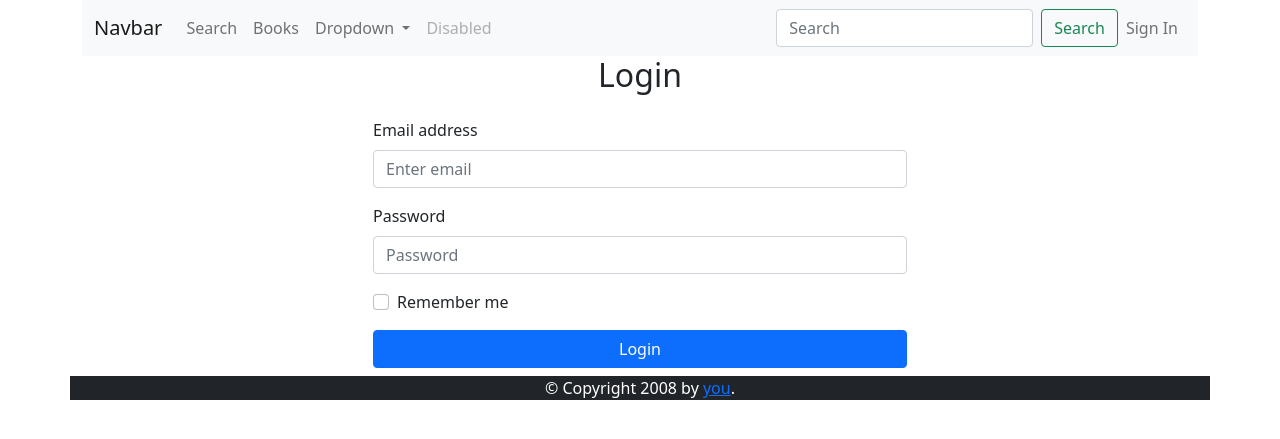
After one commit to elyaash/flask-app, a Flask app: page /login in a window 1280 px wide. The commit adds this page. Shown: the top 439 px of the page. Run offline with Flask 3, Linux system fonts and the light colour scheme; parts of the project's set-up code (start-up, migrations or seed data) failed here and were passed over.

Commit message:
added more features

```diff
--- a/app.py
+++ b/app.py
@@ -1,14 +1,15 @@
 from flask import Flask
-from routes import main,test,request
+from routes import registerBlueprintes
 from shared.helper import handleErrors
+from config import loadConfig
 
 app = Flask(__name__)
+app.config["SECRET_KEY"] = "7d0ac9c80c38cfa447d128cc7401db94661ee9953f25773eb28f9898274f815e"
 
-app.register_blueprint(main.blueprint)
-app.register_blueprint(test.blueprint)
-app.register_blueprint(request.blueprint)
+registerBlueprintes(app)
+loadConfig(app)
+handleErrors(app)
 
-handleErrors(app)
 
 if __name__ == '__main__':
     app.run(debug=True)
--- /dev/null
+++ b/config/base.py
@@ -0,0 +1,2 @@
+class Config:
+    DEBUG = False
--- /dev/null
+++ b/config/dev.py
@@ -0,0 +1,4 @@
+from . import base
+
+class Config(base.Config):
+    DB = 'DEV-DB'
--- /dev/null
+++ b/config/prod.py
@@ -0,0 +1,4 @@
+from . import dev
+
+class Config(dev.Config):
+     DB = 'PROD-DB'
--- /dev/null
+++ b/config/qa.py
@@ -0,0 +1,4 @@
+from .import dev
+
+class Config(dev.Config):
+    DB = 'QA-DB'
--- /dev/null
+++ b/config/stg.py
@@ -0,0 +1,4 @@
+from . import dev
+
+class Config(dev):
+    DB = 'STG-DB'
--- /dev/null
+++ b/config/test.py
@@ -0,0 +1,4 @@
+from . import base
+
+class Config(base.Config):
+    DB = 'Test-DB'
--- /dev/null
+++ b/routes/auth.py
@@ -0,0 +1,34 @@
+from flask import render_template, Blueprint, request,session, redirect
+from shared.logger import getLogger
+
+# Create a Blueprint instance
+blueprint = Blueprint('auth', __name__)
+
+def authenticated(func):
+    def wrapper(*args, **kwargs):
+        # Do something before handling the request
+        if ('username' in session):
+                return redirect("/")
+        result = func(*args, **kwargs)
+        return result
+    return wrapper
+
+@blueprint.get("/login")
+@authenticated
+def login():
+    return render_template('auth/login.html')
+
+@blueprint.get("/logout")
+def logout():
+    del session["username"]
+    return redirect("/")
+
+@blueprint.post("/login")
+def login_action():
+    email = request.form.get("email")
+    pwd = request.form.get("password")
+    if (email == "admin@admin.com" and pwd == "admin") :
+        session['username'] = email
+        return redirect("/")
+    error = "Invalid email or password"
+    return render_template('auth/login.html',**dict(email=email,error=error))
--- /dev/null
+++ b/templates/auth/login.html
@@ -0,0 +1,32 @@
+{% extends "base.html" %}
+{% block title %} Login {% endblock %}
+
+{% block content %}
+<div class="login-container d-flex justify-content-center" >
+    <div class="container" style="width:50%">
+    <form method="post" action="/login">
+      <h2 class="text-center mb-4">Login</h2>
+      {% if error %}
+      <div class="alert alert-danger" role="alert">
+        {{error}}
+      </div>
+      {% endif %}
+      <div class="mb-3">
+        <label for="email" class="form-label">Email address</label>
+        <input type="email" class="form-control"
+         name="email" id="email" placeholder="Enter email"
+         value={{email}}>
+      </div>
+      <div class="mb-3">
+        <label for="password" class="form-label">Password</label>
+        <input type="password" class="form-control"  name="password" id="password" placeholder="Password">
+      </div>
+      <div class="mb-3 form-check">
+        <input type="checkbox" class="form-check-input" id="rememberMe">
+        <label class="form-check-label" for="rememberMe">Remember me</label>
+      </div>
+      <button type="submit" class="btn btn-primary w-100">Login</button>
+    </form>
+    </div>
+  </div>
+{% endblock %}
--- a/templates/base.html
+++ b/templates/base.html
@@ -2,9 +2,8 @@
 <html lang="en">
 <head>
     {% block head %}
-    <link rel="stylesheet" href="style.css" />
+    <link rel="stylesheet" href="static/style.css" />
     <link href="https://cdn.jsdelivr.net/npm/bootstrap@5.0.2/dist/css/bootstrap.min.css" rel="stylesheet" integrity="sha384-EVSTQN3/azprG1Anm3QDgpJLIm9Nao0Yz1ztcQTwFspd3yD65VohhpuuCOmLASjC" crossorigin="anonymous">
-    <script src="https://cdn.jsdelivr.net/npm/bootstrap@5.0.2/dist/js/bootstrap.bundle.min.js" integrity="sha384-MrcW6ZMFYlzcLA8Nl+NtUVF0sA7MsXsP1UyJoMp4YLEuNSfAP+JcXn/tWtIaxVXM" crossorigin="anonymous"></script>
     <title>{% block title %}{% endblock %} - My Webpage</title>
     {% endblock %}
 </head>
@@ -21,5 +20,7 @@
         &copy; Copyright 2008 by <a href="http://domain.invalid/">you</a>.
         {% endblock %}
     </div>
+    <script src="https://cdn.jsdelivr.net/npm/@popperjs/core@2.9.2/dist/umd/popper.min.js" integrity="sha384-IQsoLXl5PILFhosVNubq5LC7Qb9DXgDA9i+tQ8Zj3iwWAwPtgFTxbJ8NT4GN1R8p" crossorigin="anonymous"></script>
+    <script src="https://cdn.jsdelivr.net/npm/bootstrap@5.0.2/dist/js/bootstrap.min.js" integrity="sha384-cVKIPhGWiC2Al4u+LWgxfKTRIcfu0JTxR+EQDz/bgldoEyl4H0zUF0QKbrJ0EcQF" crossorigin="anonymous"></script>
 </body>
 </html>
--- a/templates/topnav.html
+++ b/templates/topnav.html
@@ -31,6 +31,30 @@
           <input class="form-control me-2" type="search" placeholder="Search" aria-label="Search">
           <button class="btn btn-outline-success" type="submit">Search</button>
         </form>
+        {%if "username" in session %}
+          <button class="btn px-2" type="button" data-bs-toggle="offcanvas" data-bs-target="#offcanvasRight" aria-controls="offcanvasRight">Sign Out</button>
+          <div class="offcanvas offcanvas-end" tabindex="-1" id="offcanvasRight" aria-labelledby="offcanvasRightLabel">
+            <div class="offcanvas-header">
+              <h5 id="offcanvasRightLabel">{{session.get("username")}}</h5>
+              <button type="button" class="btn-close text-reset" data-bs-dismiss="offcanvas" aria-label="Close"></button>
+            </div>
+            <div class="offcanvas-body">
+              <ul class="navbar-nav me-auto">
+                <li class="nav-item">
+                  <a class="nav-link" href="/logout">Sign Out</a>
+                </li>
+              </ul>
+            </div>
+          </div>
+        {% else %}
+        <div>
+        <ul class="navbar-nav me-auto mb-2 mb-lg-0">
+          <li class="nav-item">
+            <a class="nav-link" href="/login">Sign In</a>
+          </li>
+        </ul>
+        </div>
+       {% endif %}
       </div>
     </div>
   </nav>
```
Also changed, not shown: config/__init__.py (added, +17 -0 lines), routes/__init__.py (added, +7 -0 lines), 1 other file.
